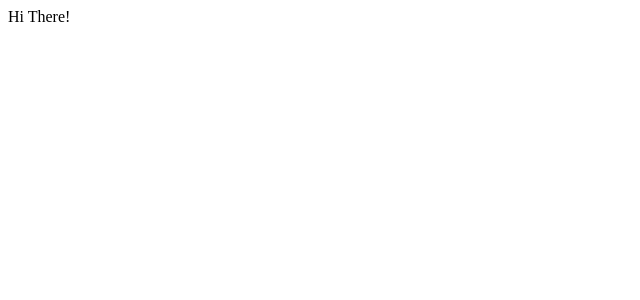
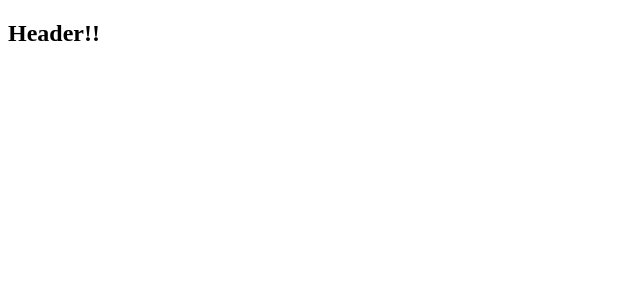
Before and after one commit to camilo17/SurveyEmail, a React (Create React App) app in the folder client/: page / in a window 1280 px wide. Shown: the top 300 px of the page, without its empty margins (0-640 px from the left). Built offline with nearby package versions, Linux system fonts and the light colour scheme.

Commit message:
Added react router to the project and did a quick implementation.

```diff
--- a/client/src/components/App.js
+++ b/client/src/components/App.js
@@ -1,9 +1,26 @@
 import React from 'react';
+import { Route, BrowserRouter } from 'react-router-dom';
+
+const Header = () => {
+    return (
+        <h2>
+            Header!!
+        </h2>
+    )
+}
+
+
 
 const App = () => {
     return (
         <div>
-            Hi There!
+            <BrowserRouter>
+                <div>
+                    <Route path='/' component={Header}/>
+
+                </div>
+
+            </BrowserRouter>
         </div>
     )
 }
```
